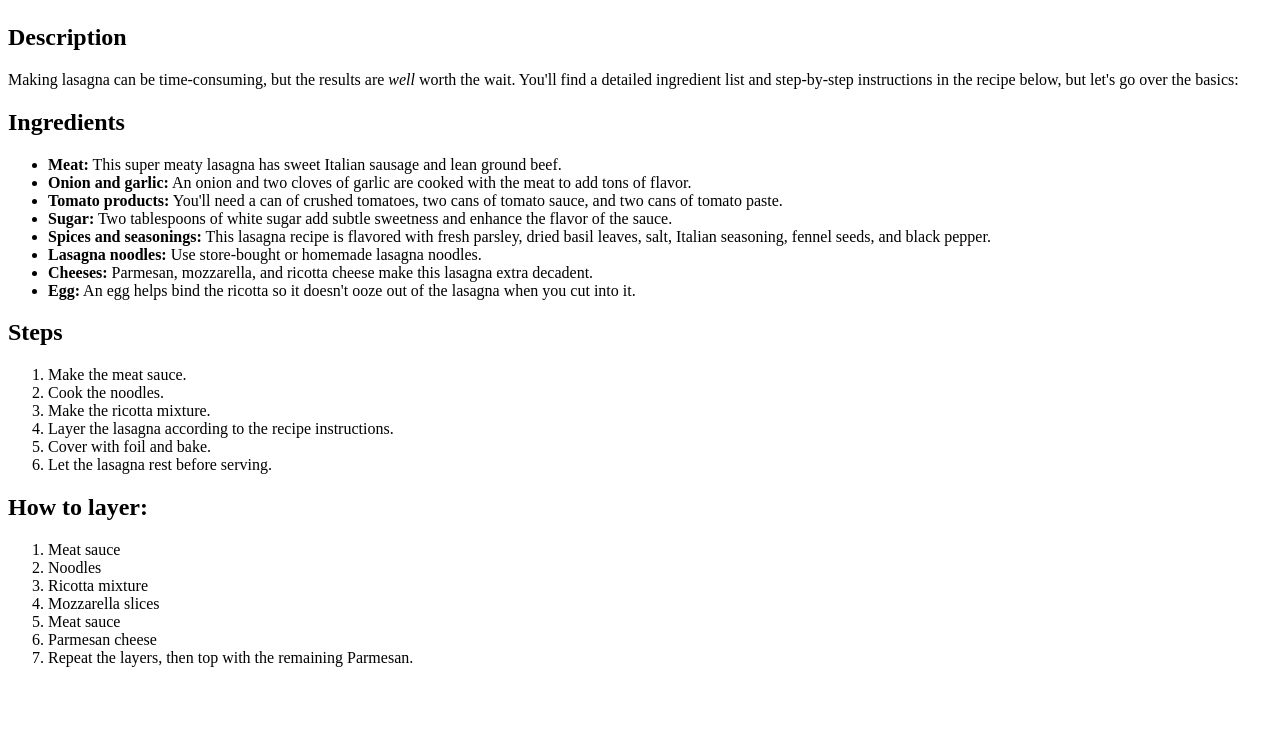
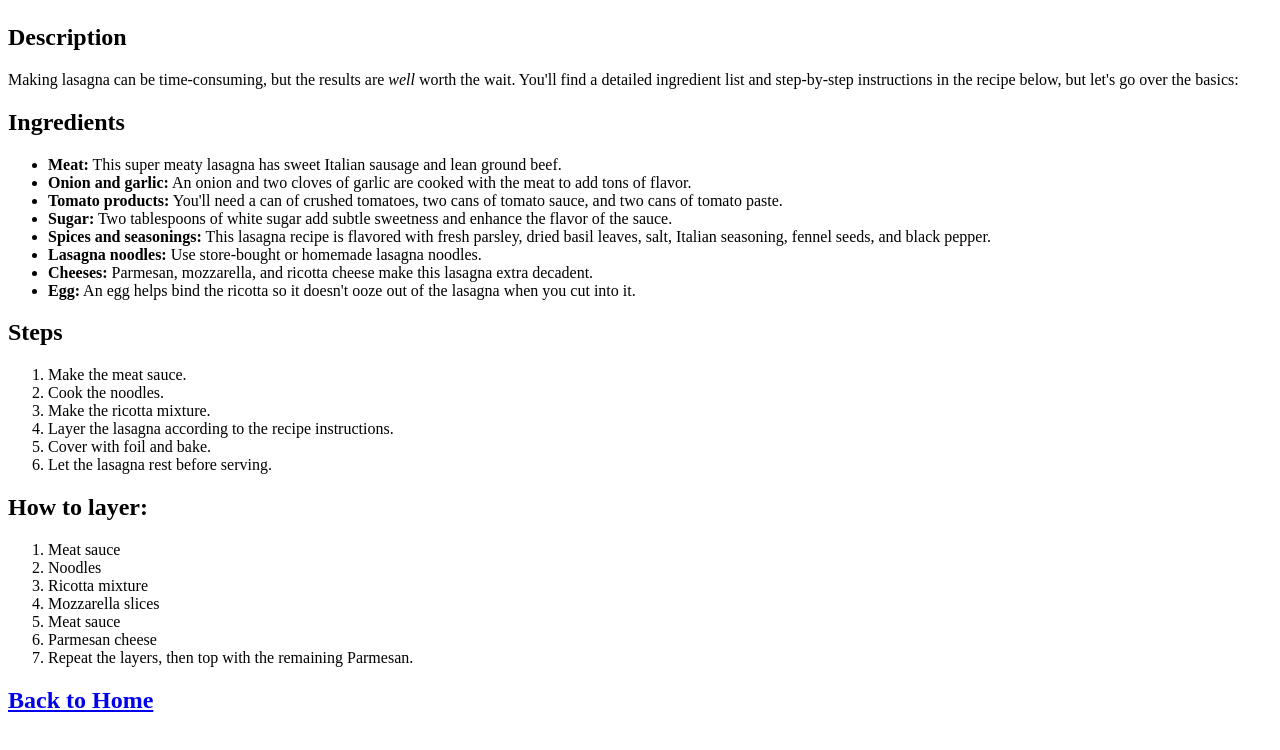
Before and after one commit to HeitorHMA/Html-Recipes, a plain HTML site: page pages/lasagna.html in a window 1280 px wide. Shown: the part 592-1342 px from the top of the page. Before the commit the page ends 1301 px from the top, so only its background shows below. Drawn offline with Linux system fonts and the light colour scheme.

Commit message:
Add back to home link,Now user can go back to index.html in the lasagna.html page

```diff
--- a/pages/lasagna.html
+++ b/pages/lasagna.html
@@ -59,6 +59,9 @@
         <li>Parmesan cheese</li>
         <li>Repeat the layers, then top with the remaining Parmesan.</li>
     </ol>
-    <br>
 </body>
+<footer>
+    <h2><a href="../index.html">Back to Home</a></h2>
+</footer>
+<br>
 </html>
```
